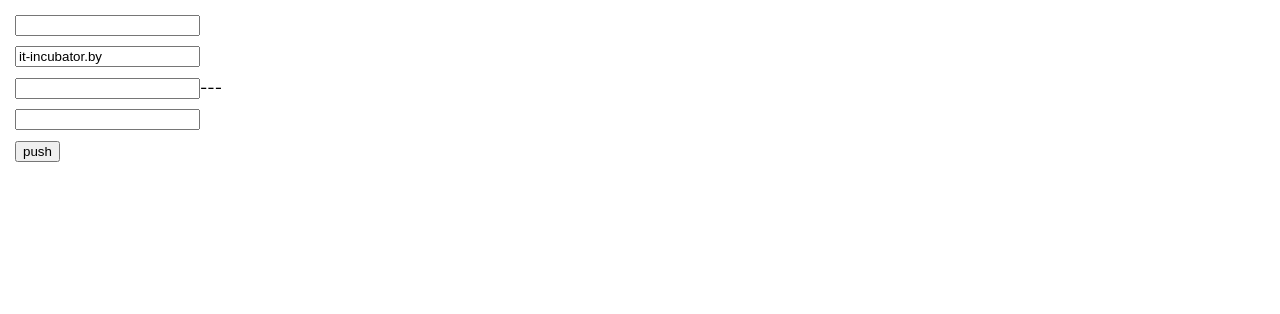
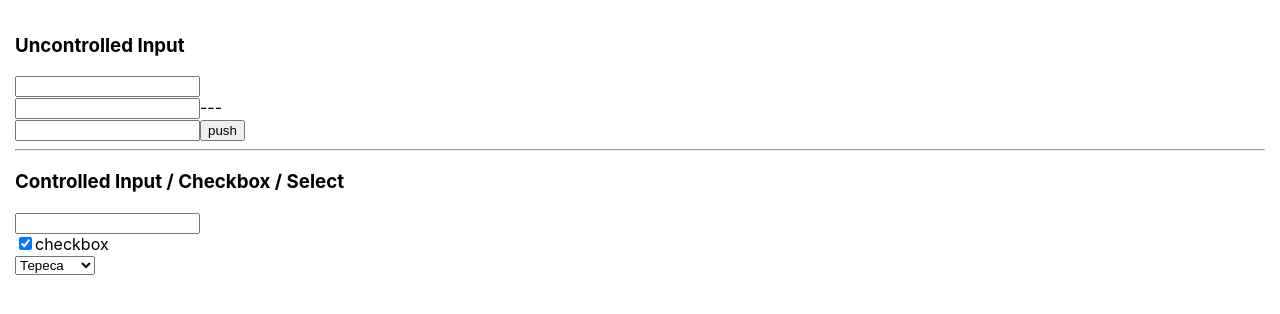
Before and after one commit to DaniyelGit/React-Kabzda, a React (Create React App) app: page / in a window 1280 px wide. Shown: the top 314 px of the page. Built offline with nearby package versions, Linux system fonts and the light colour scheme.

Commit message:
added contolled input/checkbox/select

```diff
--- a/src/App.css
+++ b/src/App.css
@@ -2,10 +2,6 @@ body {
     padding: 15px;
 }
 
-input {
-    display: block;
-    margin-bottom: 10px;
-}
 
 .trackInput {
     display: inline-block;
--- a/src/App.tsx
+++ b/src/App.tsx
@@ -1,28 +1,40 @@
 import React from 'react';
 import './App.css';
 
-
 import {
-    ControlledInput,
     GetValueOfUncontrolledInputByButtonPress,
     TrackValueOfUnControlledInput,
     UnControlledInput
 } from "./Components/UnControlledInput";
 
-function App() {
+import {
+    ControlledCheckBox,
+    ControlledComponents,
+    ControlledSelect
+} from './Components/ControlledComponents';
 
 
 
+
+function App() {
+
     return (
         <div>
+            <h3>Uncontrolled Input</h3>
             {/*UnControlledInput*/}
             <UnControlledInput/>
-            {/*ControlledInput*/}
-            <ControlledInput/>
             {/*TrackValueOfUnControlledInput*/}
             <TrackValueOfUnControlledInput/>
             {/*GetValueOfUncontrolledInputByButtonPress*/}
             <GetValueOfUncontrolledInputByButtonPress/>
+            <hr/>
+            <h3>Controlled Input / Checkbox / Select</h3>
+            {/*ControlledComponents*/}
+            <ControlledComponents/>
+            {/*ControlledCheckbox*/}
+            <ControlledCheckBox/>
+            {/*ControlledSelect*/}
+            <ControlledSelect/>
         </div>
     );
 }
--- /dev/null
+++ b/src/Components/ControlledComponents.tsx
@@ -0,0 +1,54 @@
+import React, {ChangeEvent} from 'react';
+
+
+
+export const ControlledComponents = () => {
+
+    const [value, setValue] = React.useState<string>('');
+
+    const handlerChangeInput = (e: ChangeEvent<HTMLInputElement>) => {
+        setValue(e.currentTarget.value);
+    }
+
+    return (
+        <div>
+            <input type="text" value={value} onChange={handlerChangeInput}/>
+        </div>
+    );
+};
+
+export const ControlledCheckBox = () => {
+
+    const [checked, setChecked] = React.useState(true);
+
+    const handlerChangeChecked = (e: ChangeEvent<HTMLInputElement>) => {
+        setChecked(e.currentTarget.checked);
+    }
+
+    return (
+      <div>
+          <input type="checkbox" checked={checked} onChange={handlerChangeChecked}/>
+          <span>checkbox</span>
+      </div>
+    );
+}
+
+export const ControlledSelect = () => {
+
+    const [parentValue, setParentValue] = React.useState<string | undefined>('3');
+
+    const handlerChangeSelect = (e: ChangeEvent<HTMLSelectElement>) => {
+        setParentValue(e.currentTarget.value);
+    }
+
+    return (
+        <div>
+            <select value={parentValue} onChange={handlerChangeSelect}>
+                <option value="1">Даниель</option>
+                <option value="2">Виктория</option>
+                <option value="3">Тереса</option>
+                <option value="4">Андрей</option>
+            </select>
+        </div>
+    );
+}
--- a/src/Components/UnControlledInput.tsx
+++ b/src/Components/UnControlledInput.tsx
@@ -4,14 +4,18 @@ import React, {ChangeEvent} from 'react';
 
 export const UnControlledInput = () => {
     return (
-        <input type="text"/>
+        <div>
+            <input type="text"/>
+        </div>
     );
 };
 
 
 export const ControlledInput = () => {
     return (
-        <input type="text" value={'it-incubator.by'}/>
+        <div>
+            <input type="text" value={'it-incubator.by'}/>
+        </div>
     );
 };
 
@@ -25,10 +29,10 @@ export const TrackValueOfUnControlledInput = () => {
     }
 
     return (
-        <>
+        <div>
             <input className={'trackInput'} type="text" value={value} onChange={changeHandler}/>
             <span>---</span> {value}
-        </>
+        </div>
     );
 };
 
@@ -44,9 +48,9 @@ export const GetValueOfUncontrolledInputByButtonPress = () => {
 
 
     return (
-        <>
+        <div>
             <input type="text" ref={inputRef}/>
             <button onClick={clickHandler}>push</button> {value}
-        </>
+        </div>
     );
 };
```
